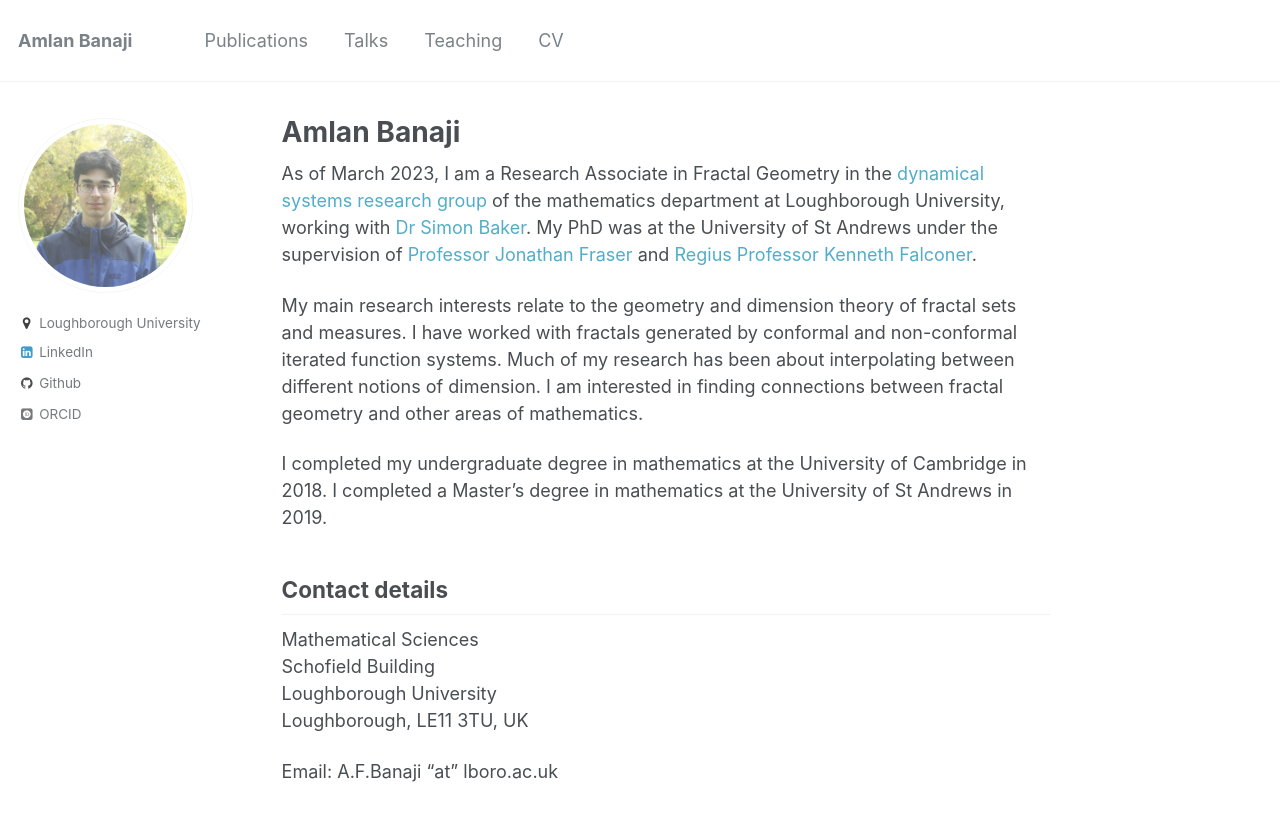
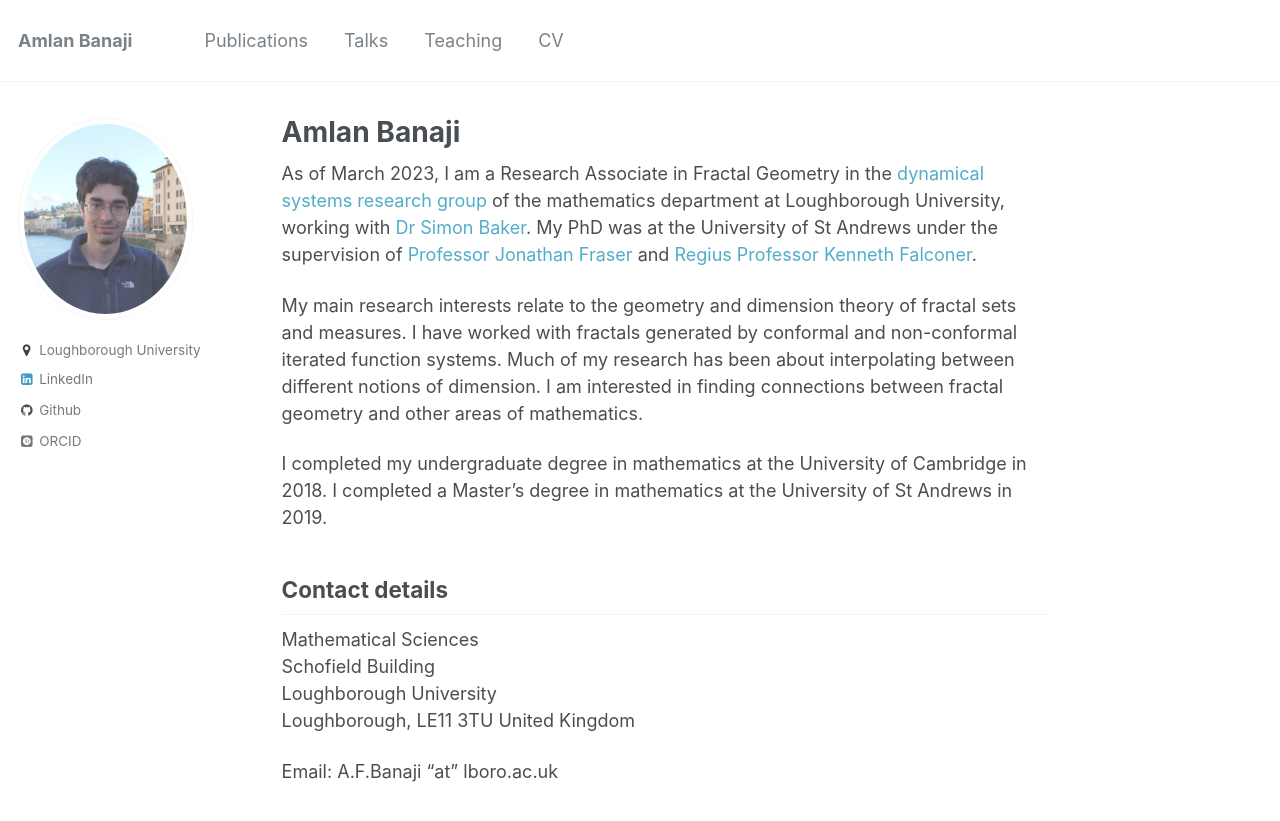
Before and after one commit to amlan-banaji/amlan-banaji.github.io, a Jekyll site: the page built from _pages/about.md, in a window 1280 px wide. Shown: the top 821 px of the page. Built offline with Jekyll 4.4.1, drawn with Linux system fonts in a browser that asks for light colours; some web fonts are replaced.

```diff
--- a/_pages/about.md
+++ b/_pages/about.md
@@ -20,6 +20,7 @@ I completed my undergraduate degree in mathematics at the University of Cambridg
 Mathematical Sciences
 Schofield Building
 Loughborough University
-Loughborough,  LE11 3TU, UK
+Loughborough,  LE11 3TU
+United Kingdom
 
 Email: A.F.Banaji "at" lboro.ac.uk
```
Also changed, not shown: images/profile.jpg.
